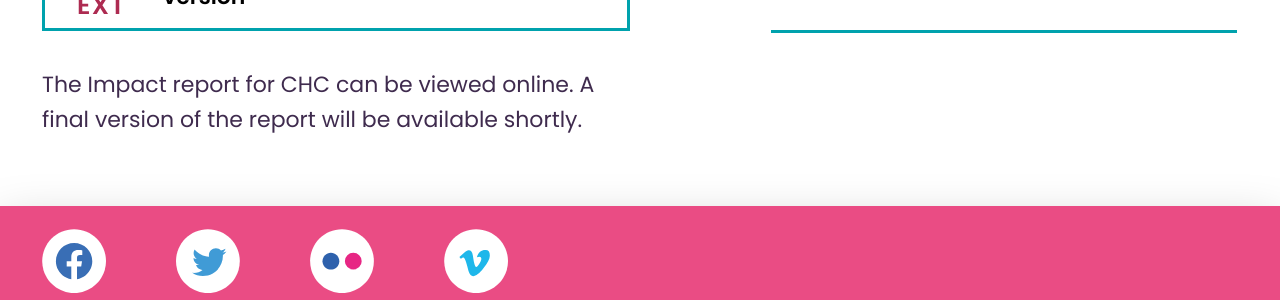
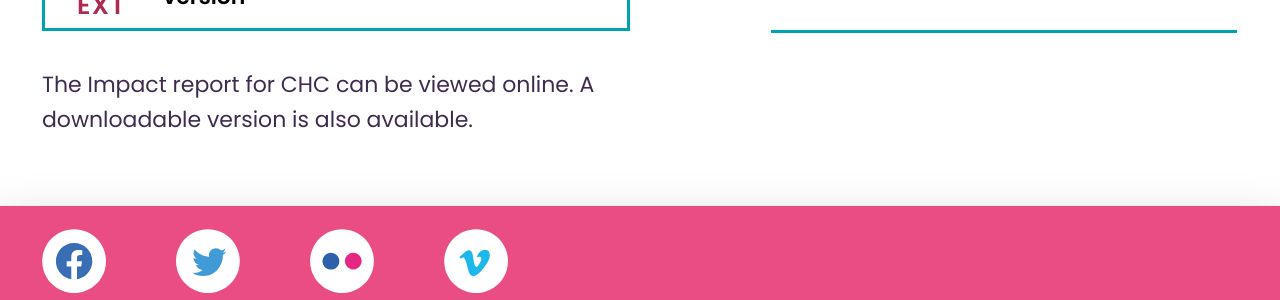
Before and after one commit to connectedhealthcities/connectedhealthcities, a Jekyll site: the page built from impact-report/impact-report.md, in a window 1280 px wide. Shown: the part 494-794 px from the top of the page. Built offline with Jekyll 4.4.1, drawn with Linux system fonts in a browser that asks for light colours; our own code applies the rules of GitHub Pages for plain Markdown files.

Commit message:
Update impact-report.md

```diff
--- a/impact-report/impact-report.md
+++ b/impact-report/impact-report.md
@@ -5,7 +5,7 @@ section: impact/report
 level: "9.1"
 parent: impact
 resources:
-    - url: https://www.chc-impact-report.co.uk/executive-summary
+    - url: https://www.chc-impact-report.co.uk/
       title: CHC Impact Report - Online version
 ---
-The Impact report for CHC can be viewed online. A final version of the report will be available shortly.
+The Impact report for CHC can be viewed online. A downloadable version is also available.
```
